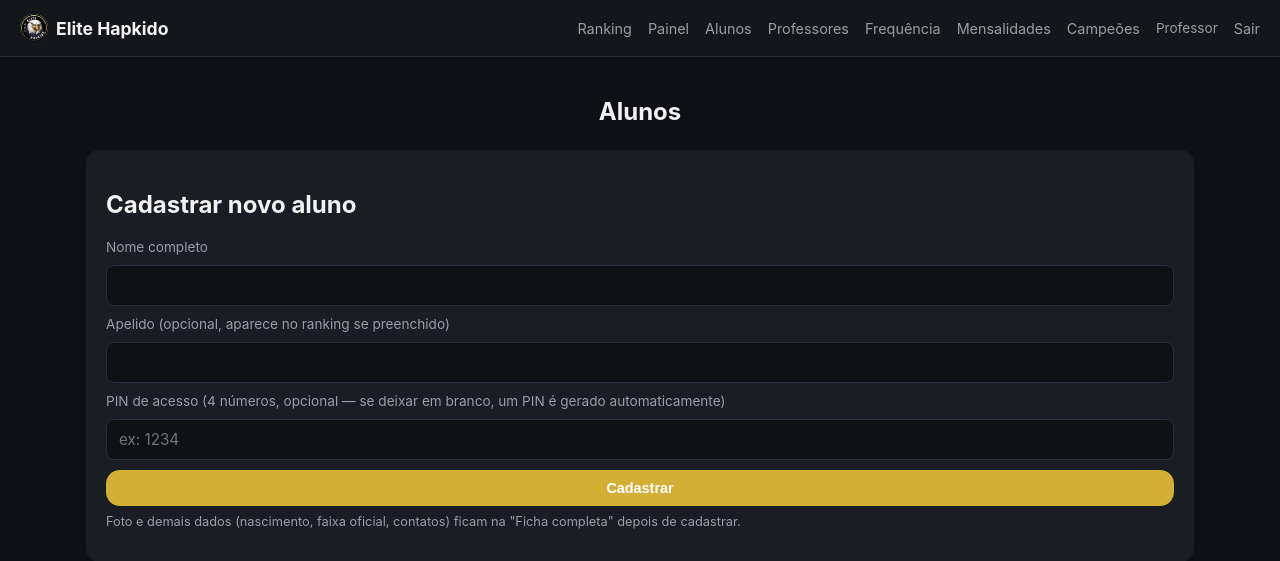
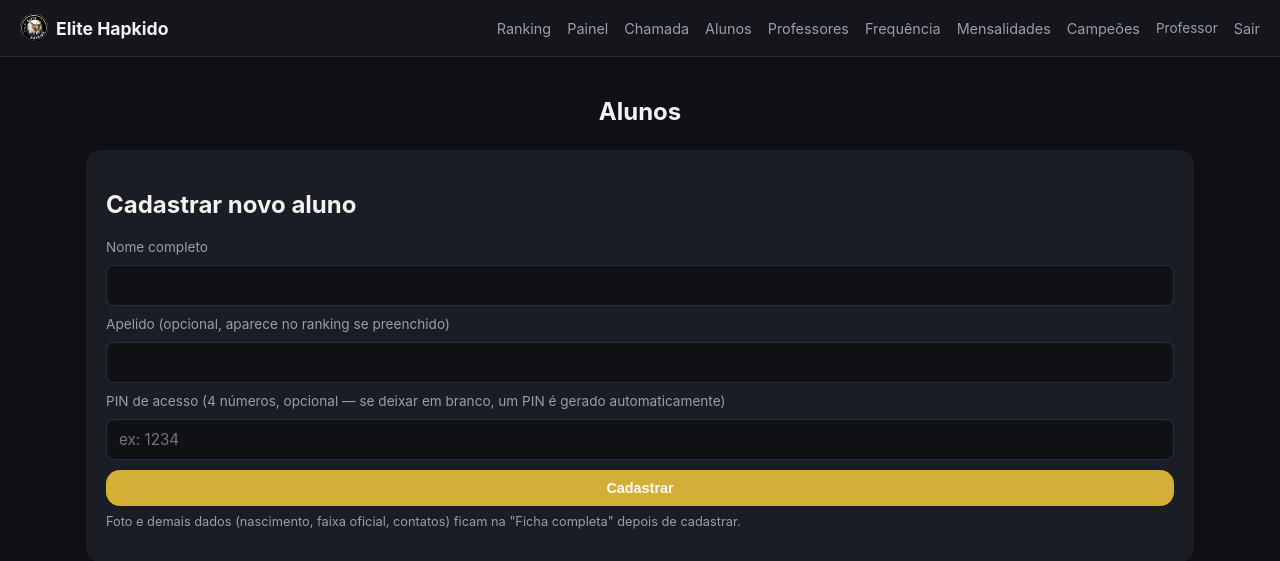
Before and after one commit to Othilbh/App-Elite, a Flask app: page /admin/alunos in a window 1280 px wide. Shown: the top 561 px of the page. Run offline with Flask 3, Linux system fonts and the light colour scheme; the visitor is signed in with stand-in values (Sample User, id 1); data comes from the database, SQL or seed files in the repository; data that the repository does not hold is empty; some libraries are stand-ins or nearby versions.

Commit message:
Add files via upload

```diff
--- a/templates/base.html
+++ b/templates/base.html
@@ -25,6 +25,7 @@
     <a href="{{ url_for('ranking') }}">Ranking</a>
     {% if is_admin %}
       <a href="{{ url_for('admin_dashboard') }}">Painel</a>
+      <a href="{{ url_for('admin_chamada') }}">Chamada</a>
       <a href="{{ url_for('admin_alunos') }}">Alunos</a>
       <a href="{{ url_for('admin_professores') }}">Professores</a>
       <a href="{{ url_for('admin_frequencia') }}">Frequência</a>
```
